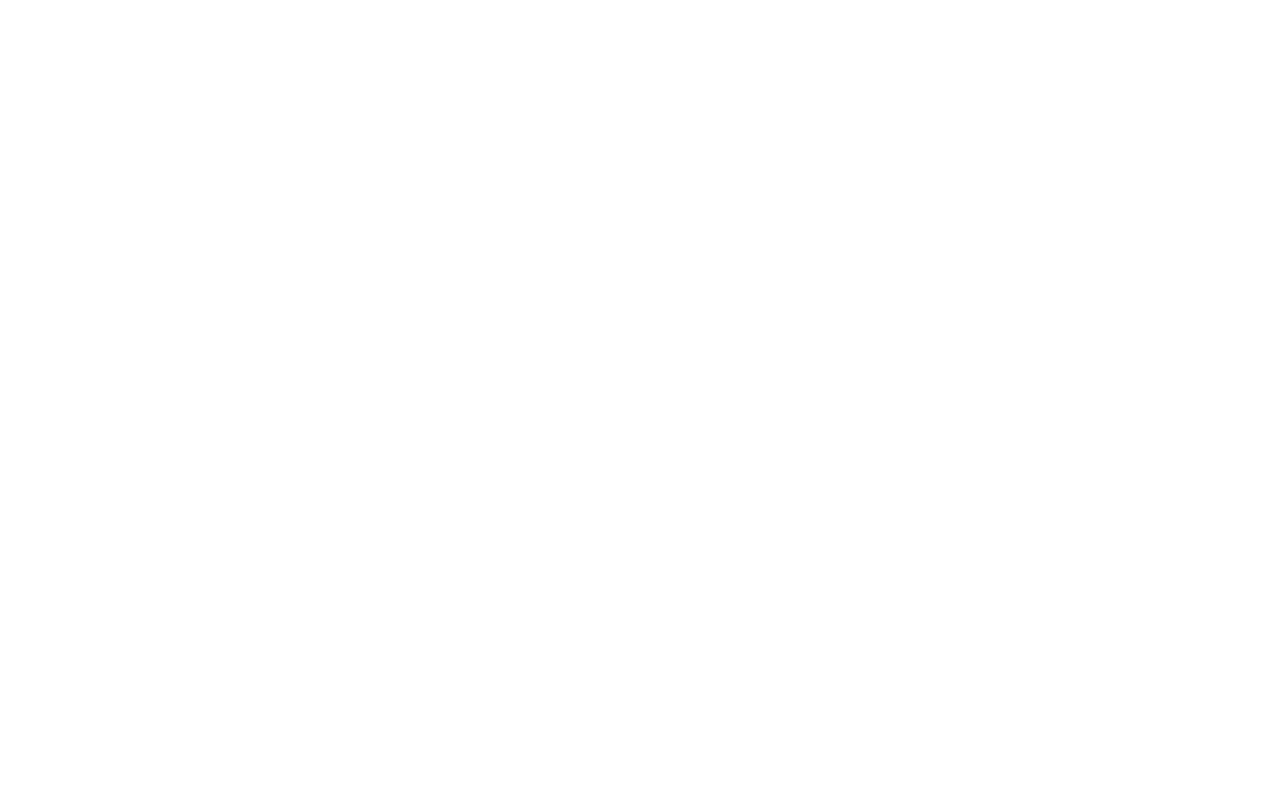
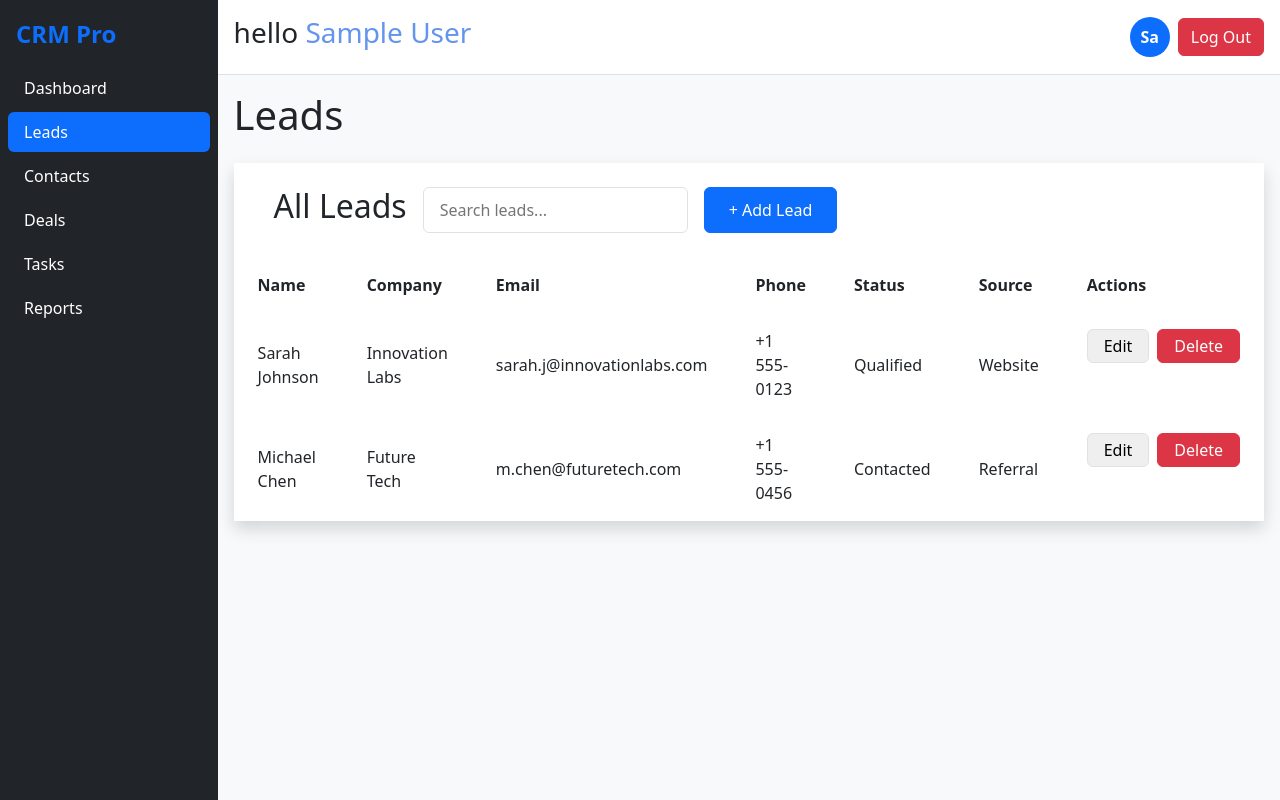
Before and after one commit to HagarElfakharany22/CRM_crossRoad, a React (Vite) app: page /leads in a window 1280 px wide. Before the commit this address had no page. Built offline with nearby package versions, Linux system fonts and the light colour scheme; sample sign-in values are in the browser's storage.

Commit message:
fix refresh bug

```diff
--- a/src/App.jsx
+++ b/src/App.jsx
@@ -1,4 +1,4 @@
-import { Routes, Route } from "react-router-dom";
+import { Routes, Route, Navigate } from "react-router-dom";
 import { useState } from "react";
 
 import Layout from "./layout/Layout";
@@ -36,16 +36,20 @@
 
   return (
     <Routes>
-  <Route path="/" element={<Login />} />
+      {/* Login Route */}
+      <Route path="/login" element={<Login />} />
 
-  <Route path="/layout" element={<Layout />}>
+      {/* Redirect root to login */}
+      <Route path="/" element={<Navigate to="/login" replace />} />
+
+      {/* Protected Routes with Layout */}
+      <Route  element={<ProtectedRoute><Layout /></ProtectedRoute>}>
 
         {/* Dashboard */}
         <Route
-      index
-      path="dashboard"
+          path="/dashboard"
           element={
-        <ProtectedRoute role="admin">
+            <ProtectedRoute  roles={["admin"]}>
               <Dashboard />
             </ProtectedRoute>
           }
@@ -53,7 +57,7 @@
 
         {/* Leads */}
         <Route
-      path="leads"
+          path="/leads"
           element={
             <ProtectedRoute roles={["admin", "user"]}>
               <Leads
@@ -68,7 +72,7 @@
 
         {/* Contacts */}
         <Route
-      path="contacts"
+          path="/contacts"
           element={
             <Contacts
               contacts={contacts}
@@ -80,11 +84,11 @@
         />
 
         {/* Deals */}
-    <Route path="deals" element={<Deals />} />
+        <Route path="/deals" element={<Deals />} />
 
         {/* Tasks */}
         <Route
-      path="tasks"
+          path="/tasks"
           element={
             <ProtectedRoute roles={["admin", "employee"]}>
               <Tasks />
@@ -93,7 +97,7 @@
         />
 
         {/* Reports */}
-    <Route path="reports" element={<Reports />} />
+        <Route path="/reports" element={<Reports />} />
 
       </Route>
     </Routes>
--- a/src/components/ProtectedRoute.jsx
+++ b/src/components/ProtectedRoute.jsx
@@ -1,12 +1,20 @@
 import { useContext } from "react";
 import { AuthContext } from "../context/AuthContext";
-import { Navigate } from "react-router-dom";
+import { Link, Navigate } from "react-router-dom";
 
-export default function ProtectedRoute({ children, role }) {
-  const { user } = useContext(AuthContext);
+export default function ProtectedRoute({ children, roles }) {
+  const { user, loading } = useContext(AuthContext);
 
-  if (!user) return <Navigate to="/" />;
-  if (role && user.role !== role) return <Navigate to="/unauthorized" />;
+
+  if (loading) return null;
+
+  if (!user) return <Navigate to="/login" replace />;
+
+  if (roles && !roles.includes(user.role)) {
+    return <Navigate to="/unauthorized" replace />;
+  }
 
   return children;
+
+
 }
--- a/src/context/AuthContext.jsx
+++ b/src/context/AuthContext.jsx
@@ -5,6 +5,7 @@
 
 export function AuthProvider({ children }) {
   const [user, setUser] = useState(null);
+  const [loading, setLoading] = useState(true);
 
   useEffect(() => {
     if (!localStorage.getItem("users")) {
@@ -12,11 +13,16 @@
     }
 
     const savedUser = localStorage.getItem("user");
-    if (savedUser) setUser(JSON.parse(savedUser));
+    if (savedUser) {
+      setUser(JSON.parse(savedUser));
+    }
+
+    setLoading(false);
   }, []);
 
   const login = (email, password) => {
-    const found = JSON.parse(localStorage.getItem("users")).find(
+    const users = JSON.parse(localStorage.getItem("users")) || [];
+    const found = users.find(
       u => u.email === email && u.password === password
     );
 
@@ -25,20 +31,19 @@
       localStorage.setItem("user", JSON.stringify(found));
       return found;
     }
-
     return null;
   };
 
-  // اضفت هنا navigate كـ argument
   const logout = (navigate) => {
     setUser(null);
     localStorage.removeItem("user");
-    if (navigate) navigate("/"); // redirect للـ login
+    if (navigate) navigate("/login");
   };
 
   return (
-    <AuthContext.Provider value={{ user, login, logout }}>
+    <AuthContext.Provider value={{ user, loading, login, logout }}>
       {children}
     </AuthContext.Provider>
   );
+
 }
--- a/src/layout/Sidebar.jsx
+++ b/src/layout/Sidebar.jsx
@@ -1,25 +1,23 @@
-import { NavLink } from "react-router-dom";
+import { Link, NavLink } from "react-router-dom";
 
 export default function Sidebar({ user }) {
- const menuItems =
+const menuItems =
   user.role === "admin"
     ? [
-        { name: "Dashboard", path: "/layout/dashboard", end: true },
-        { name: "Leads", path: "/layout/leads", end: false },
-        { name: "Contacts", path: "/layout/contacts", end: false },
-        { name: "Deals", path: "/layout/deals", end: false },
-        { name: "Tasks", path: "/layout/tasks", end: false },
-        { name: "Reports", path: "/layout/reports", end: false },
+        { name: "Dashboard", path: "/dashboard", end: true },
+        { name: "Leads", path: "/leads", end: false },
+        { name: "Contacts", path: "/contacts", end: false },
+        { name: "Deals", path: "/deals", end: false },
+        { name: "Tasks", path: "/tasks", end: false },
+        { name: "Reports", path: "/reports", end: false },
       ]
     : user.role === "employee"
     ? [
-        // { name: "Dashboard", path: "/layout", end: true },
-        { name: "Tasks", path: "/layout/tasks", end: false },
-        { name: "Leads", path: "/layout/leads", end: false },
+        { name: "Tasks", path: "/tasks", end: false },
+        { name: "Leads", path: "/leads", end: false },
       ]
     : [
-        // { name: "Dashboard", path: "/layout", end: true },
-        { name: "Leads", path: "/layout/leads", end: false },
+        { name: "Leads", path: "/leads", end: false },
       ];
 
   return (
@@ -28,7 +26,12 @@
       style={{ width: "16rem", minHeight: "100vh" }}
     >
       {/* Logo */}
-      <div className="p-3 fs-4 fw-bold text-primary">CRM Pro</div>
+      <Link
+  to="/dashboard"
+  className="p-3 fs-4 fw-bold text-primary text-decoration-none"
+>
+  CRM Pro
+</Link>
 
       {/* Menu */}
       <nav className="flex-grow-1 px-2">
@@ -38,15 +41,16 @@
             to={item.path}
             end={item.end}
             className={({ isActive }) =>
-              `d-block px-3 py-2 mb-1 rounded text-decoration-none ${isActive ? "bg-primary text-white" : "text-white"
+              `d-block px-3 py-2 mb-1 rounded text-decoration-none ${
+                isActive ? "bg-primary text-white" : "text-white"
               }`
             }
           >
             {item.name}
           </NavLink>
-
         ))}
       </nav>
     </aside>
+
   );
 }
--- a/src/layout/Topbar.jsx
+++ b/src/layout/Topbar.jsx
@@ -11,7 +11,7 @@
         type="text"
         placeholder="Search..."
         className="form-control me-3"
-        style={{ maxWidth: "24rem" }} // تقريبًا نفس w-96
+        style={{ maxWidth: "24rem" }}
       /> */}
      <h3>hello <span style={{color:"#6495ED"}}>{user.name}</span></h3>
       {/* Right Section */}
--- a/src/pages/Login.jsx
+++ b/src/pages/Login.jsx
@@ -13,10 +13,10 @@
     const loggedUser = login(email, password);
 
     if (loggedUser) {
-
-      if (loggedUser.role === "admin") navigate("/layout/dashboard");
-      else if (loggedUser.role === "user") navigate("/layout/leads");
-      else navigate("/layout/tasks");
+      console.log(loggedUser)
+      if (loggedUser.role === "admin") navigate("/dashboard");
+      else if (loggedUser.role === "user") navigate("/leads");
+      else navigate("/tasks");
     } else {
       alert("Email or password incorrect");
     }
```
Lines whose indentation alone changed are shown as unchanged.
